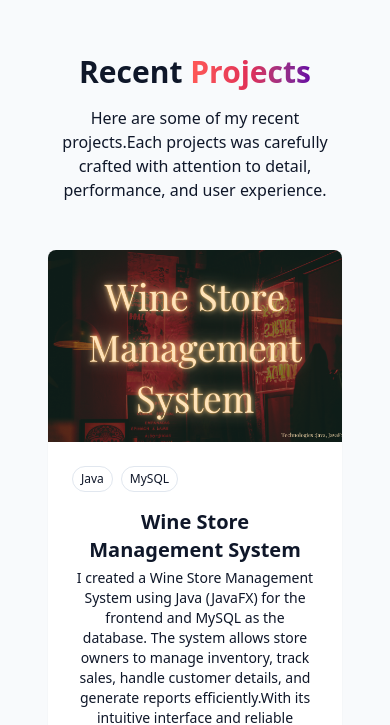
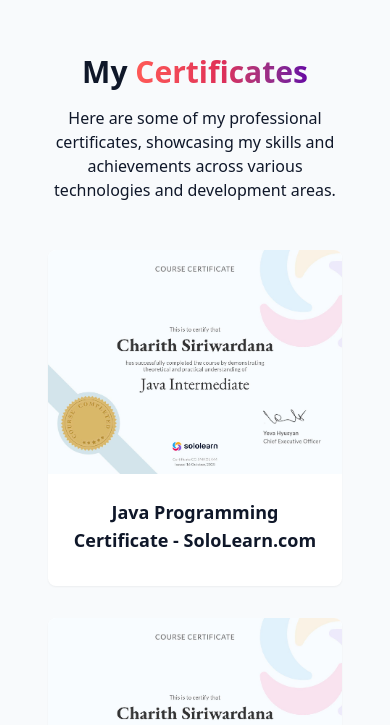
Before and after one commit to mcharith/React-New-Portfolio, a React (Vite) app: page / in a window 390 px wide. Shown: the part 5602-6327 px from the top of the page. Built offline with nearby package versions, Linux system fonts and the light colour scheme.

Commit message:
certificate section add & done.

```diff
--- /dev/null
+++ b/src/component/CertificationSections.jsx
@@ -0,0 +1,67 @@
+import Sololearn_Java from "@/assets/certificates/551b6764-3aa6-4617-8a4d-03b6d6ab194d.jpg";
+import hackerRank_se_intern from "@/assets/certificates/Screenshot 2025-11-05 at 14.05.41.png";
+
+const certificates = [
+    {
+        id: 1,
+        image: Sololearn_Java,
+        title: "Java Programming Certificate - SoloLearn.com",
+    },
+    {
+        id: 2,
+        image: Sololearn_Java,
+        title: "Web Development Certificate - SoloLearn.com",
+    },
+    {
+        id: 3,
+        image: hackerRank_se_intern,
+        title: "Software Engineering Intern - HackerRank.com",
+    },
+];
+
+export const CertificationSections = () => {
+    return (
+        <section id="certificates" className="py-24 px-4 relative bg-secondary/30">
+            <div className="container mx-auto max-w-5xl">
+                <h2 className="text-3xl md:text-4xl font-bold mb-4 text-center">
+                    My{" "}
+                    <span
+                        className="bg-gradient-to-r from-[#FF5A57] via-[#E02F57] to-[#6700A3]
+                       bg-clip-text text-transparent opacity-0 animate-fade-in-delay-1"
+                    >
+            Certificates
+          </span>
+                </h2>
+
+                <p className="text-center text-muted-foreground mb-12 max-w-2xl mx-auto">
+                    Here are some of my professional certificates, showcasing my skills
+                    and achievements across various technologies and development areas.
+                </p>
+
+                {/* Certificate Cards */}
+                <div className="grid grid-cols-1 md:grid-cols-2 lg:grid-cols-3 gap-8">
+                    {certificates.map((certificate) => (
+                        <div
+                            key={certificate.id}
+                            className="group bg-card rounded-lg overflow-hidden shadow-xs card-hover transition-all duration-300"
+                        >
+                            <div className="h-56 overflow-hidden">
+                                <img
+                                    src={certificate.image}
+                                    alt={certificate.title}
+                                    className="w-full h-full object-cover transition-transform duration-500 group-hover:scale-110"
+                                />
+                            </div>
+
+                            <div className="p-6 text-center">
+                                <h3 className="text-lg font-semibold mb-2">
+                                    {certificate.title}
+                                </h3>
+                            </div>
+                        </div>
+                    ))}
+                </div>
+            </div>
+        </section>
+    );
+};
--- a/src/component/Navar.jsx
+++ b/src/component/Navar.jsx
@@ -7,6 +7,7 @@
     {name: "Home", href: "#hero"},
     {name: "About", href: "#about"},
     {name: "Skills", href: "#skills"},
+    {name: "Certifications", href: "#certificates"},
     {name: "Project", href: "#projects"},
     {name: "Contact", href: "#contact"},
 ]
--- a/src/pages/Home.jsx
+++ b/src/pages/Home.jsx
@@ -7,6 +7,7 @@
 import {ProjectSection} from "@/component/ProjectSection.jsx";
 import {ContactSection} from "@/component/ContactSection.jsx";
 import {Footer} from "@/component/Footer.jsx";
+import {CertificationSections} from "@/component/CertificationSections.jsx";
 
 export const Home = () => {
     return (
@@ -21,6 +22,7 @@
                 <HeroSection />
                 <AboutSection />
                 <SkillsSection />
+                <CertificationSections />
                 <ProjectSection />
                 <ContactSection />
             </main>
```
Also changed, not shown: src/assets/certificates/551b6764-3aa6-4617-8a4d-03b6d6ab194d.jpg (added), src/assets/certificates/Screenshot 2025-11-05 at 14.05.41.png (added).
